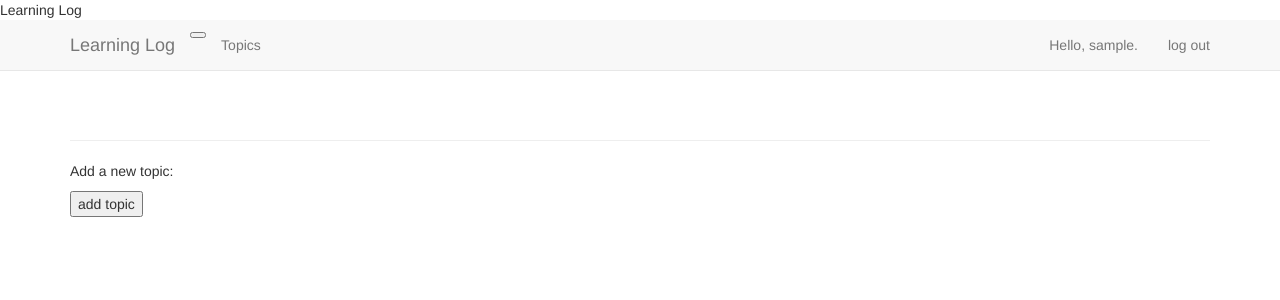
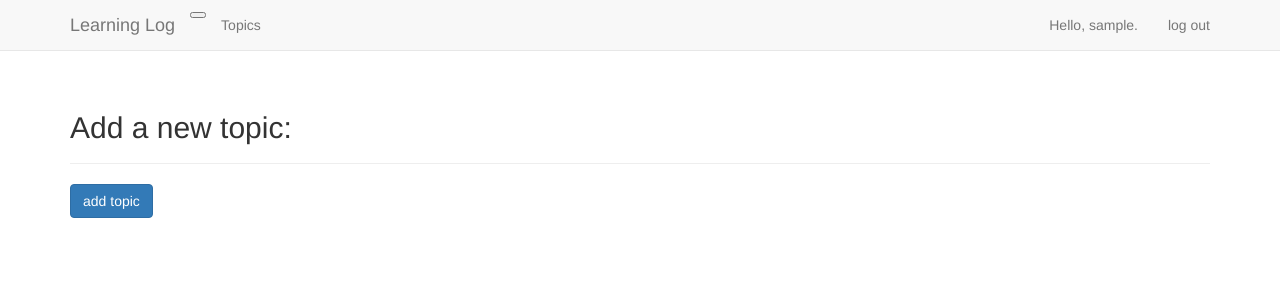
Before and after one commit to xiaomingfu/django_blog, a Django app: page /new_topic/ in a window 1280 px wide. Shown: the top 300 px of the page. Run offline with Django 3.2, Linux system fonts and the light colour scheme; the visitor is signed in with stand-in values (Sample User, id 1); parts of the project's set-up code (start-up, migrations or seed data) failed here and were passed over; some libraries are stand-ins or nearby versions.

Commit message:
style the new topic page

```diff
--- a/learning_logs/templates/learning_logs/base.html
+++ b/learning_logs/templates/learning_logs/base.html
@@ -6,7 +6,7 @@
     <meta http-equiv="x-ua-compatible" content="IE=edge">
     <meta name="viewport" content="width=device-width, initial-scale=1">
 
-    <tilte>Learning Log</tilte>
+    <title>Learning Log</title>
     {% bootstrap_css %}
     {% bootstrap_javascript %}
 
--- a/learning_logs/templates/learning_logs/new_topic.html
+++ b/learning_logs/templates/learning_logs/new_topic.html
@@ -1,11 +1,18 @@
 {% extends 'learning_logs/base.html' %}
+{% load bootstrap3 %}
+
+{% block header %}
+    <h2>Add a new topic:</h2>
+{% endblock header %}
 
 {% block content %}
-    <p>Add a new topic:</p>
-    <form action="{% url 'learning_logs:new_topic' %}" method="post">
+    <form action="{% url 'learning_logs:new_topic' %}" method="post"
+          class="form">
         {% csrf_token %}
-        {{ form.as_p }}
-        <button name="submit">add topic</button>
+        {% bootstrap_form form %}
+        {% buttons %}
+            <button name="submit" class="btn btn-primary">add topic</button>
+        {% endbuttons %}
     </form>
 
 
--- a/users/templates/users/login.html
+++ b/users/templates/users/login.html
@@ -7,6 +7,7 @@
 
 {% block content %}
     <form method="post" action="{% url 'users:login' %}" class="form">
+        {% csrf_token %}
         {% bootstrap_form form %}
         {% buttons %}
             <button name="submit" class="btn btn-primary">log in</button>
```
